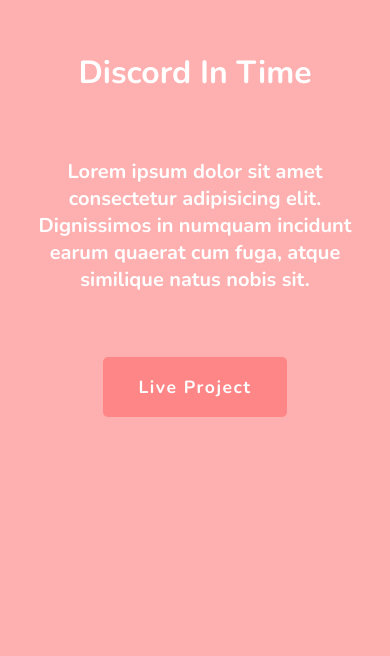
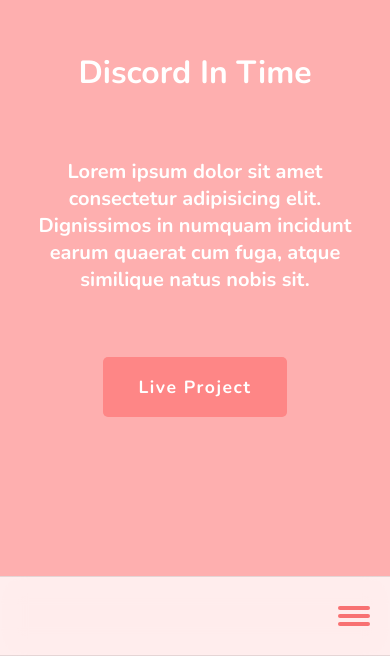
Before and after one commit to Joelute/Joelute, a Next.js app: page /projects/discordintime in a window 390 px wide. Shown: the part 188-844 px from the top of the page. Built offline with nearby package versions, Linux system fonts and the light colour scheme.

Commit message:
Improved navbar menu

```diff
--- a/components/Layout.js
+++ b/components/Layout.js
@@ -1,10 +1,10 @@
 import Head from "next/head"
 import Link from "next/link"
-import { useRef } from "react"
+import { useRef, useState } from "react"
 import styles from "../styles/layout.module.css"
 
 
-export default function Layout ({ children }) {
+export default function Layout ({ pageName, children }) {
 
     const navRef = useRef(null)
 
@@ -20,25 +20,55 @@ export default function Layout ({ children }) {
         }
     }
 
+    const [isMenuOpen, setIsMenuOpen] = useState(false)
+
+    const handleMenuOpen = () => {
+        setIsMenuOpen(prevState => !prevState)
+    }
+
+    const pageTitle = pageName? `${pageName} | Joseph Ho`: `Joseph Ho`
+
     return (
         <div>
             <Head>
-                <title>Create Next App</title>
+                <title>{pageTitle}</title>
                 <meta name="description" content="Hello! My name is Joseph and I'm a software engineer. Nice to meet you!" />
                 <link rel="icon" href="/favicon.ico" />
             </Head>
 
             <nav className={styles.nav}>
-                <div className={styles.navbar}>
+                <div className={styles.navbar} aria-expanded={isMenuOpen}>
                     <Link className ={styles.link} href='/'>Home</Link>
                     <Link className ={styles.link} href='/#about' scroll={false}>About</Link>
                     <Link className ={styles.link} href='/#project' scroll={false}>Projects</Link>
                 </div>
+                <div className={styles['nav-menu']} aria-expanded={isMenuOpen} onClick={handleMenuOpen}>
+                    <svg fill="#F87172" viewBox='0 0 100 100' width='40'>
+                        <rect
+                            className={`${styles['nav-menu-top']} ${styles['nav-menu-line']}`}
+                            width='80' height='10' x='10' y ='25' rx='5'>
+                        </rect>
+                        <rect
+                            className={`${styles['nav-menu-middle']} ${styles['nav-menu-line']}`}
+                            width='80' height='10' x='10' y ='45' rx='5'>
+                        </rect>
+                        <rect
+                            className={`${styles['nav-menu-bottom']} ${styles['nav-menu-line']}`}
+                            width='80' height='10' x='10' y ='65' rx='5'>
+                        </rect>
+                    </svg>
+                </div>
+            </nav>
+            <nav className={styles['navbar-mobile']} aria-expanded={isMenuOpen}>
+                <Link className ={styles.link} href='/'><i className="uil uil-estate"></i>Home</Link>
+                <Link className ={styles.link} href='/#about' scroll={false}><i className="uil uil-user"></i>About</Link>
+                <Link className ={styles.link} href='/#project' scroll={false}><i className="uil uil-folder"></i>Projects</Link>
             </nav>
             {children}
             <footer className={styles.footer}>
                 <Link href={'https://www.linkedin.com/in/joelute/'}><i className="uil uil-linkedin"></i></Link>
                 <Link href={'https://github.com/Joelute'}><i className="uil uil-github"></i></Link>
+                <Link href={'https://leetcode.com/Joelute/'}><iconify-icon inline icon="simple-icons:leetcode"></iconify-icon></Link>
             </footer>
         </div>
     )
--- /dev/null
+++ b/lib/ThemeContext.js
@@ -0,0 +1,16 @@
+import React, { useContext, useState } from "react";
+
+const ThemeContext = React.createContext()
+
+function ThemeContextProvider(props) {
+
+    const [menuRef, setMenuRef] = useState()
+
+    return (
+        <ThemeContext.Provider value = {{menuRef, setMenuRef}}>
+            {props.children}
+        </ThemeContext.Provider>
+    )
+}
+
+export {ThemeContextProvider, ThemeContext}
--- a/pages/_app.js
+++ b/pages/_app.js
@@ -1,5 +1,6 @@
 import '../styles/globals.css'
 import { Nunito } from '@next/font/google'
+import { ThemeContextProvider } from '../lib/ThemeContext'
 
 const nunito = Nunito({
   subsets: ['latin']
@@ -12,6 +13,8 @@ export default function App({ Component, pageProps }) {
         font-family: ${nunito.style.fontFamily};
       }
     `}</style>
-    <Component {...pageProps} />
+    <ThemeContextProvider>
+      <Component {...pageProps} />
+    </ThemeContextProvider>
   </>
 }
--- a/pages/_document.js
+++ b/pages/_document.js
@@ -1,4 +1,5 @@
 import { Html, Head, Main, NextScript } from 'next/document'
+import Script from 'next/script'
 
 export default function Document() {
   return (
@@ -7,6 +8,7 @@ export default function Document() {
         <link rel="stylesheet" href="https://unicons.iconscout.com/release/v4.0.0/css/line.css"></link>
       </Head>
       <body>
+        <Script src="https://code.iconify.design/iconify-icon/1.0.2/iconify-icon.min.js"></Script>
         <Main />
         <NextScript />
       </body>
--- a/pages/index.js
+++ b/pages/index.js
@@ -10,7 +10,7 @@ import { useEffect, useRef } from 'react'
 
 export default function Home() {
   useEffect(() => {
-      const observer = new IntersectionObserver((entries) => {
+    const observer = new IntersectionObserver((entries) => {
       entries.forEach(entry => {
         if (entry.isIntersecting) {
           entry.target.classList.add('show')
@@ -28,7 +28,7 @@ export default function Home() {
 
 
   return (
-    <Layout>
+    <Layout pageName={'Home'}>
       <main className={styles.main}>
         <section className={styles.home}>
           <div></div>
--- a/pages/projects/discordintime.js
+++ b/pages/projects/discordintime.js
@@ -24,7 +24,7 @@ export default function DiscordInTime () {
             </section>
             <main className={`${styles.main} ${styles.responsive}`}>
                 <div className={styles['image-container']}>
-                    <Image src={projectImage} className={styles.image}/>
+                    <Image src={projectImage} className={styles.image} alt='Project image'/>
                 </div>
 
                 <section className={styles.overview}>
--- a/styles/globals.css
+++ b/styles/globals.css
@@ -176,7 +176,7 @@ p {
 
 @keyframes soft-drop {
   0% {
-    transform: translateY(-15%);
+    transform: translateY(-12%);
   }
   100% {
     transform: translateY(0);
--- a/styles/layout.module.css
+++ b/styles/layout.module.css
@@ -1,18 +1,23 @@
 .link {
     color: #F87172;
+    display: flex;
+    flex-direction: column;
 }
 
 .nav {
-    width: auto;
-    height: 100%;
+    width: 100%;
+    height: 5em;
     display: flex;
     position: fixed;
     z-index: 100;
+    backdrop-filter: saturate(180%) blur(12px);
+    background: rgba(255, 255, 255, 0.8);
+    border-top: 1px solid rgba(0, 0, 0, 0.1);
+    border-bottom: 1px solid rgba(0, 0, 0, 0.1);
 }
 
 .navbar {
-    max-width: 500px;
-    width: 20%;
+    width: 100%;
     display: flex;
     align-items: center;
     justify-content: center;
@@ -21,7 +26,38 @@
     font-weight: bold;
     font-size: 1.5rem;
     margin: 0 2em;
-    flex-direction: column;
+}
+
+.navbar-mobile {
+    display: grid;
+    grid-template-columns: repeat(3, 1fr);
+    padding: 1em;
+    gap: 1em 0;
+    width: 95%;
+    left: 0;
+    right: 0;
+    margin: auto;
+    z-index: 99;
+    background: rgba(255, 255, 255, 0.8);
+    backdrop-filter: saturate(180%) blur(10px);
+    letter-spacing: 1px;
+    font-weight: bold;
+    font-size: 1.2rem;
+    border-radius: 5px;
+    border: 1px solid rgba(0, 0, 0, 0.1);
+    opacity: 0;
+    transition:
+        opacity 0.6s,
+        bottom 0.6s
+    ;
+    text-align: center;
+    position: fixed;
+    bottom: -5em;
+}
+
+.nav-menu {
+    display: none;
+    margin: 0 1em;
 }
 
 .hover {
@@ -42,12 +78,64 @@
     align-items: center;
 }
 
-.footer i {
+.footer i,
+.footer iconify-icon {
     color: white;
 }
 
-@media (max-width: 1400px) {
+@media(max-width: 550px) {
     .nav {
+        bottom: 0;
+        justify-content: flex-end;
+    }
+
+    .navbar {
         display: none;
     }
+
+    .navbar-mobile[aria-expanded='true'] {
+        opacity: 100;
+        transition:
+            opacity 0.6s,
+            bottom 0.6s
+        ;
+        bottom: 5em;
+    }
+
+    .nav-menu {
+        display: flex;
+    }
+
+    .nav-menu-line {
+        transition:
+            y 0.3s ease-in 0.3s,
+            rotate 0.3s ease-in,
+            opacity 0s 0.3s;
+        ;
+        transform-origin: center;
+    }
+
+    .nav-menu[aria-expanded='true'] .nav-menu-line {
+        transition:
+            y 0.3s ease-in,
+            rotate 0.3s ease-in 0.3s,
+            opacity 0s 0.3s;
+        ;
+    }
+
+    .nav-menu[aria-expanded='true'] :is(.nav-menu-top, .nav-menu-bottom) {
+        y: 45;
+    }
+
+    .nav-menu[aria-expanded='true'] .nav-menu-top {
+        rotate: 45deg;
+    }
+
+    .nav-menu[aria-expanded='true'] .nav-menu-bottom {
+        rotate: -45deg;
+    }
+
+    .nav-menu[aria-expanded='true'] .nav-menu-middle {
+        opacity: 0;
+    }
 }
```
Also changed, not shown: components/elements/Project/Project.js (+1 -1 lines).
